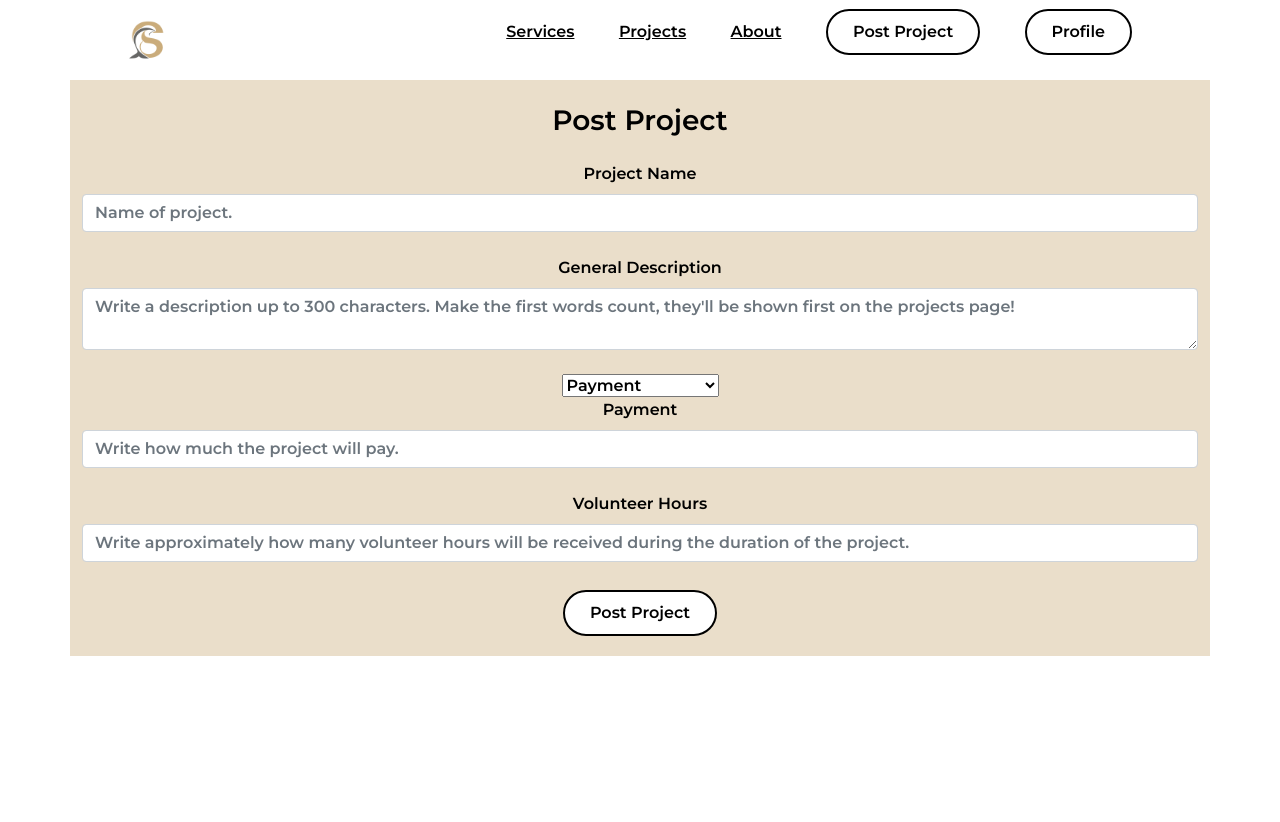
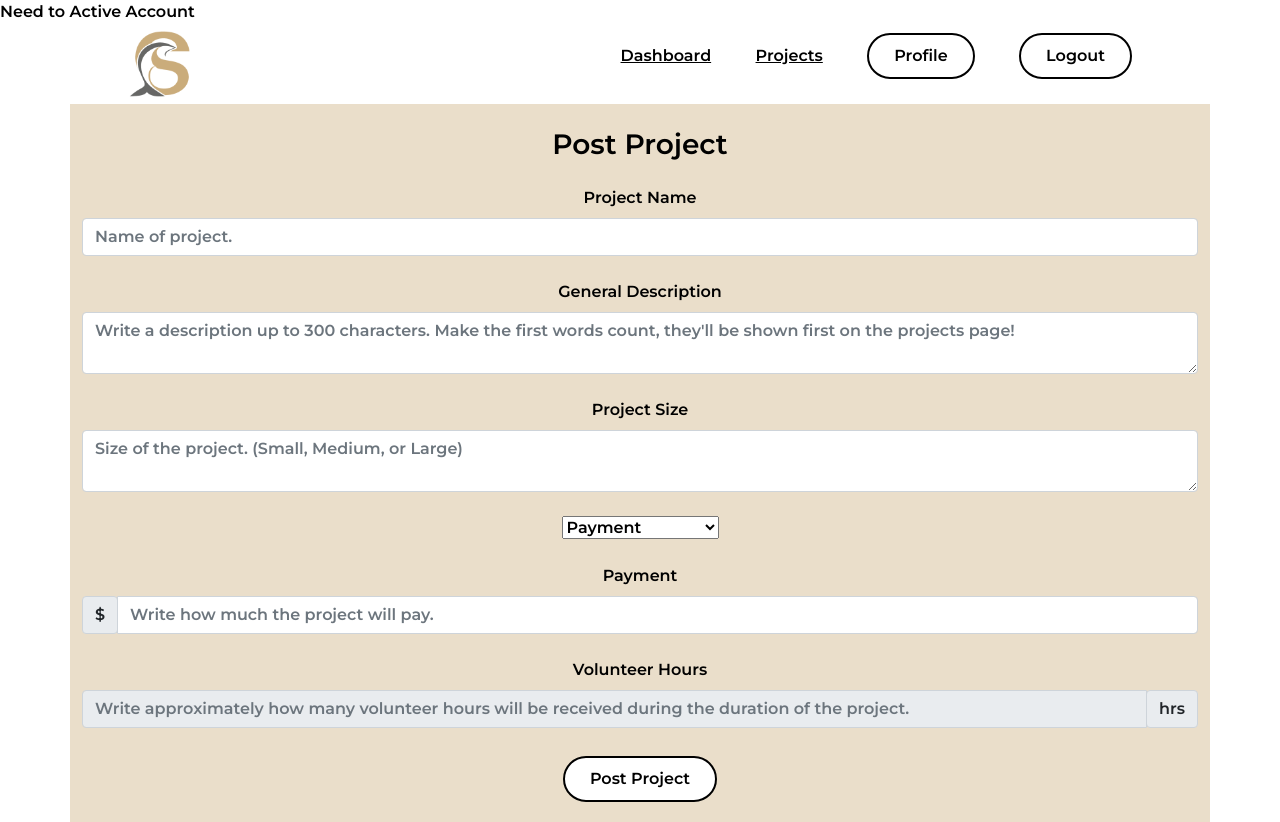
Before and after one commit to TheOtherPC/Scholance, a Flask app: page /projects/post in a window 1280 px wide. Before the commit the page ends 656 px from the top, so only its background shows below. Run offline with Flask 2, Linux system fonts and the light colour scheme.

Commit message:
logo button + pranav's backend work

```diff
--- a/app.py
+++ b/app.py
@@ -16,7 +16,12 @@
 
 
 @app.route('/')
-def hello_world():
+def index():
+    if user is None:
+        exit
+    else:
+        if 'user' in session and session['user'] == user.username:
+            return redirect("/dashboard")
     return render_template("index.html")
 
 
@@ -112,38 +117,57 @@
                 user.projects
             except Exception as e:
                 print(e)
-                return render_template("dashboard/dashboard.html", projects="Need To Activate Account", pprojects=pproject)
+                return render_template("dashboard/dashboard.html", statement="Erorr")
             else:
                 if not user.projects:
                     print(pproject)
-                    return render_template("dashboard/dashboard.html", projects="No Current Projects", pprojects=pproject)
+                    return render_template("dashboard/dashboard.html", statement="No projects")
                 else:
-                    return render_template("dashboard/dashboard.html", projects=user.projects, pprojects=pproject)
+                    return render_template("dashboard/dashboard.html", projects=user.projects)
 
-    return "<h1>Not Logged In</h1>"
+    flash("You are not logged in!", "error")
+    return redirect("/login")
 
 
-@app.route('/projects/post', methods=["POST", "GET"])
-def projectPost():
-    if request.method == "POST":
-        #if customer is None:
-        #    flash("Error: Not a verified customer", "info")
-        #else:
-        now = datetime.now()
-        #interests = request.form.get("interests").split(",")
-        #skills = request.form.get("skills").split(",")
+@app.route("/projects/post", methods=["POST", "GET"])
+def postjob():
+   if customer is None:
+       flash("Need to Active Account")
+       exit
+   else:
+       print(customer.username)
+       print(session['user'])
+       print('user' in session)
+       if 'user' in session and session['user'] == customer.username:
+           print("hi")
+           if request.method == "POST":
+               url = request.form.get("project_name").lower()
+               url = url.replace(" ", "-")
+               description = request.form.get("description")
 
-        project = models.Project(f"project name {random.randint(0, 10)}", "Worker", "today",
-                                    "TBD",  "n/a", "n/a", "n/a", "n/a", "n/a")
-        dynamo.put_project(project)
-        flash("Project posted successfully!", "info")
-        return redirect(request.url)
-    return render_template("projects/post-project.html")
+               if request.form.get("payment"):
+                   payment = "$" + request.form.get("payment")
+               else:
+                   payment = request.form.get("volunteer_hours") + "hours"
+
+               project = models.Project(request.form.get("project_name"), request.form.get("size"), description[0:425],
+                                        description, customer,
+                                        payment, False, False, url)
+
+               dynamo.put_project(project)
+               flash("project posted successfully!", "info")
+               return redirect(request.url)
+           else:
+               print("not a post method")
+       else:
+           flash("Not logged in!")
+           return redirect("/login")
+   return render_template("projects/post-project.html")
 
 @app.route('/logout')
 def logout():
     session.pop("user")
-    return redirect("/login")
+    return redirect("/")
 
 
 @app.route('/signup', methods=["POST", "GET"])
@@ -177,27 +201,24 @@
 
 @app.route("/projects")
 def projects():
-    # table = dynamo.get_projects_table()
-    # data = table.scan()['Items']
-    with open('projectsdata.json') as f:
-        data = json.load(f)
-    return render_template("projects/projects.html", data=data, data_length=len(data))
+   table = dynamo.get_projects_table()
+   data = table.scan()['Items']
+   return render_template("projects/projects.html", data=data, data_length=len(data))
 
-@app.route("/projects/post", methods=["post", "get"])
-def postjob():
-    if request.method == "post":
-        flash("project posted successfully!", "info")
-        return redirect(request.url)
-    return render_template("projects/post-project.html")
+@app.route("/projects/logout")
+def bs_function():
+    return redirect("/logout")
 
 @app.route("/projects/<project>")
 def project_page(project):
-    with open('projectsdata.json') as f:
-        data = json.load(f)
-    for project_data in data:
-        if project_data["info"]["interests"] == project:
-            return render_template("/projects/project-page.html", project_data=project_data)
-    return "<h1>Project Not Found!</h1>"
+   table = dynamo.get_projects_table()
+   data = table.scan()['Items']
+   for project_data in data:
+       if project_data["info"]["url"] == project:
+           return render_template("/projects/project-page.html", project_data=project_data)
+   return "<h1>Project Not Found!</h1>"
+
+
 
 
 if __name__ == '__main__':
--- a/static/css/styles.css
+++ b/static/css/styles.css
@@ -6,6 +6,7 @@
     margin: 0;
     padding: 0;
     color: black;
+    caret-color: transparent;
 }
 
 header {
@@ -73,7 +74,6 @@
 }
 
 .logo {
-    cursor: pointer;
     height: 200%;
 }
 
@@ -125,6 +125,14 @@
     margin: 0;
 }
 
+input {
+    caret-color: black;
+}
+
+img {
+    caret-color: black;
+}
+
 input:focus, input:active, button:focus, button:active {
     outline: solid rgba(202, 172, 123, 1) 2px !important;
     box-shadow: none !important;
@@ -139,8 +147,16 @@
     from(rgba(0,0,0,1)), to(rgba(0,0,0,0)));
  }
 
-.c {
+ .c {
 	max-width: 1100px;
+	margin: 0 auto;
+	overflow: auto;
+	padding: 0 40px;
+	align-items: center;
+}
+
+.c-large {
+	max-width: 1500px;
 	margin: 0 auto;
 	overflow: auto;
 	padding: 0 40px;
--- a/templates/index.html
+++ b/templates/index.html
@@ -10,7 +10,7 @@
 <body>
     <section class="bg-main">
     <header>
-        <img class="logo" src="../../static/images/logo.PNG" height="10px" alt="logo">
+        <a href="/"><img src="../../static/images/logo.PNG" height="70px" alt="logo"></a>
         <nav>
             <ul class="nav_links">
                 <li><a href="#">Services</a></li>
--- a/templates/login.html
+++ b/templates/login.html
@@ -15,7 +15,7 @@
     <div class="{{ category }}">{{ message }}</div>
     {% endfor %} {% endwith %}
     <header>
-        <img class="logo" src="../../static/images/logo.PNG" height="10px" alt="logo">
+        <a href="/"><img src="../../static/images/logo.PNG" height="70px" alt="logo"></a>
         <nav>
             <ul class="nav_links">
                 <li><a href="#">Services</a></li>
--- a/templates/projects/post-project.html
+++ b/templates/projects/post-project.html
@@ -6,7 +6,7 @@
     <meta name="viewport" content="width=device-width, initial-scale=1.0">
     <link rel="stylesheet" type="text/css" href="/static/css/styles.css">
     <link href="https://cdn.jsdelivr.net/npm/bootstrap@5.0.2/dist/css/bootstrap.min.css" rel="stylesheet" integrity="sha384-EVSTQN3/azprG1Anm3QDgpJLIm9Nao0Yz1ztcQTwFspd3yD65VohhpuuCOmLASjC" crossorigin="anonymous">
-    <script defer src="../static/javascript/projects_display.js"></script>
+    <script defer src="../static/javascript/disable_box.js"></script>
     <title>Scholance</title>
 </head>
 <body>
@@ -17,14 +17,13 @@
         {% endfor %} {% endwith %}
 
     <header>
-        <img class="logo" src="../../static/images/logo.PNG" height="10px" alt="logo">
+        <a href="/"><img src="../../static/images/logo.PNG" height="70px" alt="logo"></a>
         <nav>
             <ul class="nav_links">
-                <li><a href="#">Services</a></li>
-                <li><a href="#">Projects</a></li>
-                <li><a href="#">About</a></li>
-                <li><a class="cta" href="post"><button>Post Project</button></a></li>
-                <li><a class="cta" href="/profile/user"><button>Profile</button></a></li>
+                <li><a href="dashboard">Dashboard</a></li>
+                <li><a href="projects">Projects</a></li>
+                <li><a class="cta" href="profile/user"><button>Profile</button></a></li>
+                <li><a class="cta" href="logout"><button>Logout</button></a></li>
             </ul>
         </nav>
     </header>
@@ -37,31 +36,42 @@
 
                     <div class="form-outline mb-4">
                         <label class="form-label" for="username">Project Name</label>
-                        <input placeholder="Name of project." type="username" id="username" class="form-control" />
+                        <input placeholder="Name of project." name="project_name" type="username" id="username" class="form-control" />
                     </div>
 
                     <div class="form-outline mb-4">
                         <label class="form-label" for="description">General Description</label>
-                        <textarea placeholder="Write a description up to 300 characters. Make the first words count, they'll be shown first on the projects page!" type="description" id="description" maxlength="300" class="form-control"></textarea>
+                        <textarea placeholder="Write a description up to 300 characters. Make the first words count, they'll be shown first on the projects page!" name="description" type="description" id="description" class="form-control"></textarea>
+                    </div>
+
+                    <div class="form-outline mb-4">
+                        <label class="form-label" for="size">Project Size</label>
+                        <textarea placeholder="Size of the project. (Small, Medium, or Large)" name="size" type="size" id="size" class="form-control"></textarea>
                     </div>
 
                     <select name="dropdown" id="dropdown">
                         <option value="payment">Payment</option>
                         <option value="volunteer_hours">Volunteer Hours</option>
-                      </select>
+                    </select>
+                    <br><br>
+                    <label class="form-label" for="payment">Payment</label>
+                    <div class="form-outline input-group mb-4">
+                        <div class="input-group-prepend">
+                            <span class="input-group-text" id="dollar-addon">$</span>
+                        </div>
 
-                    <div class="form-outline mb-4">
-                        <label class="form-label" for="payment">Payment</label>
-                        <input placeholder="Write how much the project will pay." type="payment" id="payment" class="form-control" />
+                        <input placeholder="Write how much the project will pay." type="payment" name="payment" id="payment" class="form-control" aria-describedby="dollar-addon" />
                     </div>
-
-                    <div class="form-outline mb-4">
-                        <label class="form-label" for="volunteer_hours">Volunteer Hours</label>
-                        <input placeholder="Write approximately how many volunteer hours will be received during the duration of the project." type="volunteer_hours" id="volunteer_hours" class="form-control" />
+                    <label class="form-label" for="volunteer_hours">Volunteer Hours</label>
+                    <div class="form-outline input-group mb-4">
+                        <input placeholder="Write approximately how many volunteer hours will be received during the duration of the project." type="volunteer_hours" name="volunteer_hours" id="volunteer_hours" class="form-control" />
+                        <div class="input-group-append">
+                            <span class="input-group-text">hrs</span>
+                          </div>
                     </div>
 
                     <div class="text-center pt-1 pb-1">
-                      <button id="project_button" class="fa-lg mb-3" type="update">Post Project</button>
+                      <button id="project_button" class="fa-lg mb-3" type="update" formmethod="post">Post Project</button>
                     </div>
                 </form>
 
--- a/templates/signup.html
+++ b/templates/signup.html
@@ -10,7 +10,7 @@
 </head>
 <body>
     <header>
-        <img class="logo" src="../../static/images/logo.PNG" height="10px" alt="logo">
+        <a href="/"><img src="../../static/images/logo.PNG" height="70px" alt="logo"></a>
         <nav>
             <ul class="nav_links">
                 <li><a href="#">Services</a></li>
```
Also changed, not shown: dynamo.py (+9 -6 lines), models.py (+52 -22 lines), templates/dashboard/dashboard.html (+24 -14 lines), templates/profile/business-profile.html (+5 -6 lines), templates/profile/password.html (+5 -6 lines), templates/profile/user-profile.html (+5 -6 lines), templates/projects/project-page.html (+9 -10 lines), templates/projects/projects.html (+10 -10 lines).
